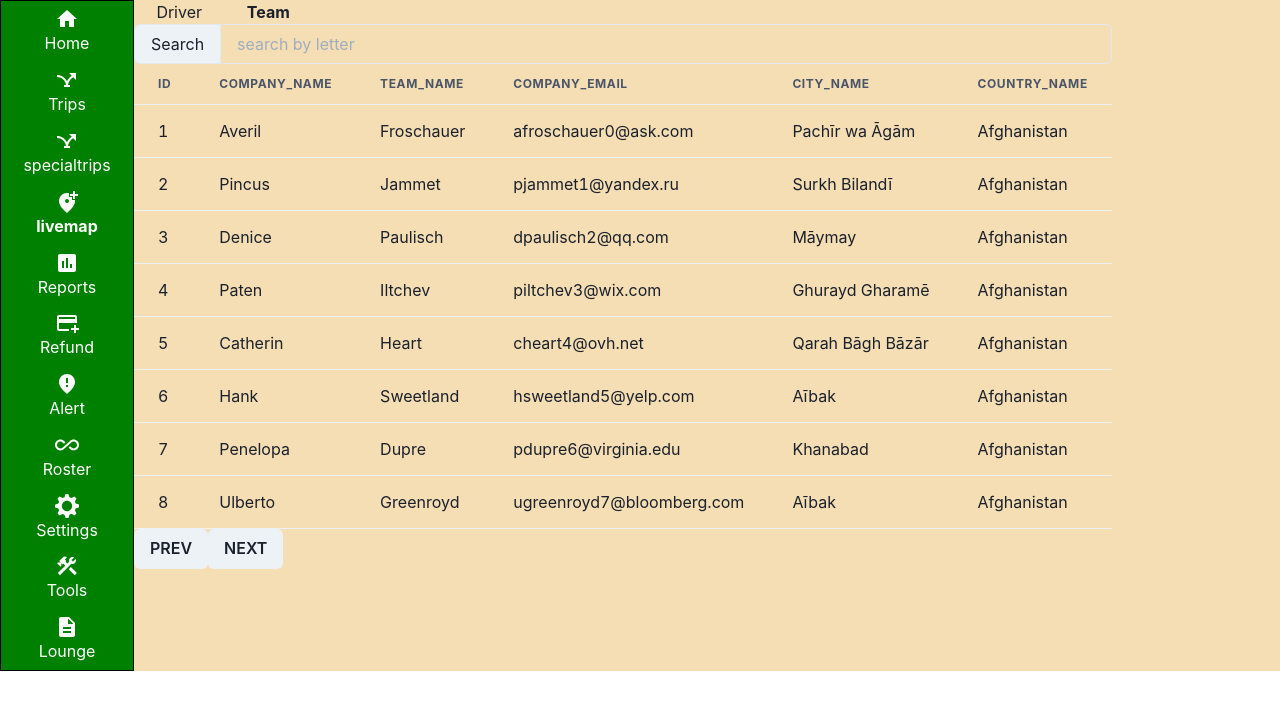
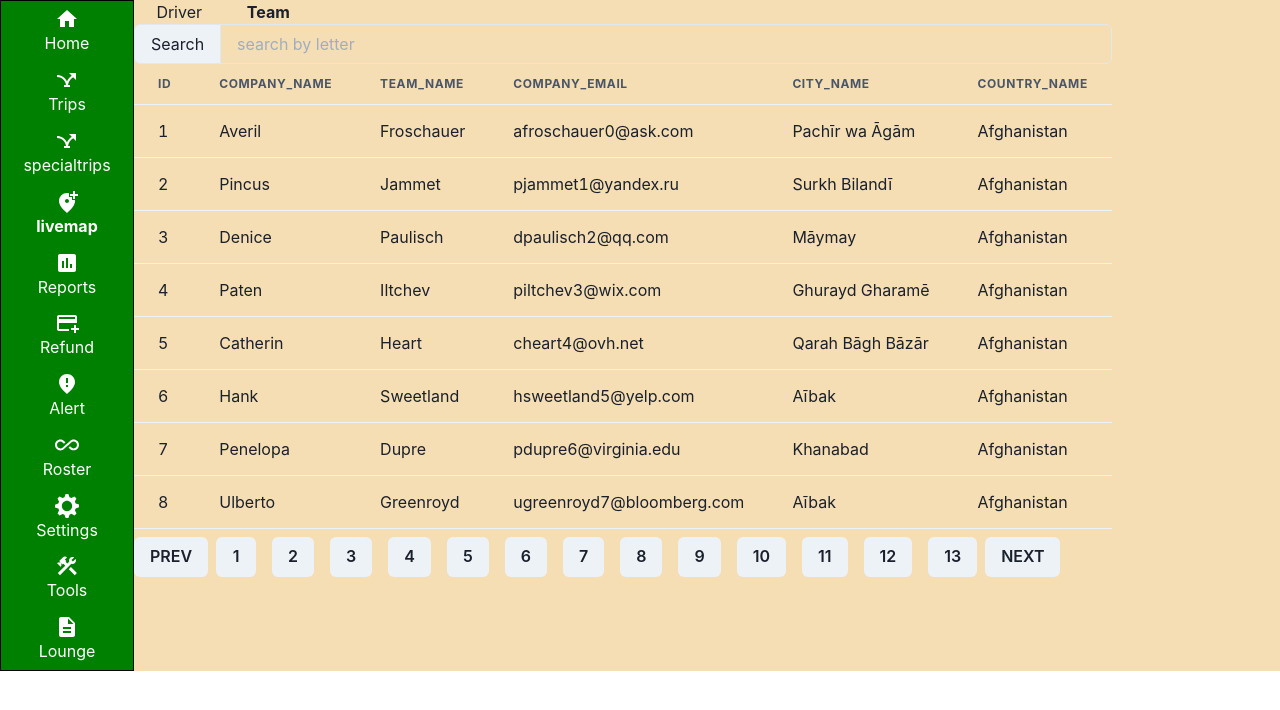
Before and after one commit to vinodmtap/demo, a React (Create React App) app: page /livemap/team in a window 1280 px wide. Shown: the top 710 px of the page. Built offline with nearby package versions, Linux system fonts and the light colour scheme.

Commit message:
message in quote

```diff
--- a/src/components/TablePagination.js
+++ b/src/components/TablePagination.js
@@ -3,11 +3,16 @@ import React, { useEffect, useState } from 'react'
 
 const TablePagination = ({showPerPage, onPaginationChange, total}) => {
     const[counter, setCounter] = useState(1);
+    const[numberOfButtons, setNumberOfButtons] = useState(0);
 
     useEffect(()=>{
         const value = showPerPage*counter;
         onPaginationChange((value-showPerPage), value);
     },[counter])
+
+    useEffect(()=>{
+        setNumberOfButtons(Math.ceil(total/showPerPage));
+    },[total]);
     //  console.log(onPaginationChange);
     const onButtonClick = (type) => {
         if(type === "prev"){
@@ -27,6 +32,9 @@ const TablePagination = ({showPerPage, onPaginationChange, total}) => {
   return (
     <Box>
         <Button onClick={()=>onButtonClick("prev")}>PREV</Button>
+        {new Array(numberOfButtons).fill("").map((el,index)=>(
+            <Button m={2} onClick={()=>setCounter(index+1)} key={index}>{index+1}</Button>
+        ))}
         <Button onClick={()=>onButtonClick("next")}>NEXT</Button>
     </Box>
   )
```
